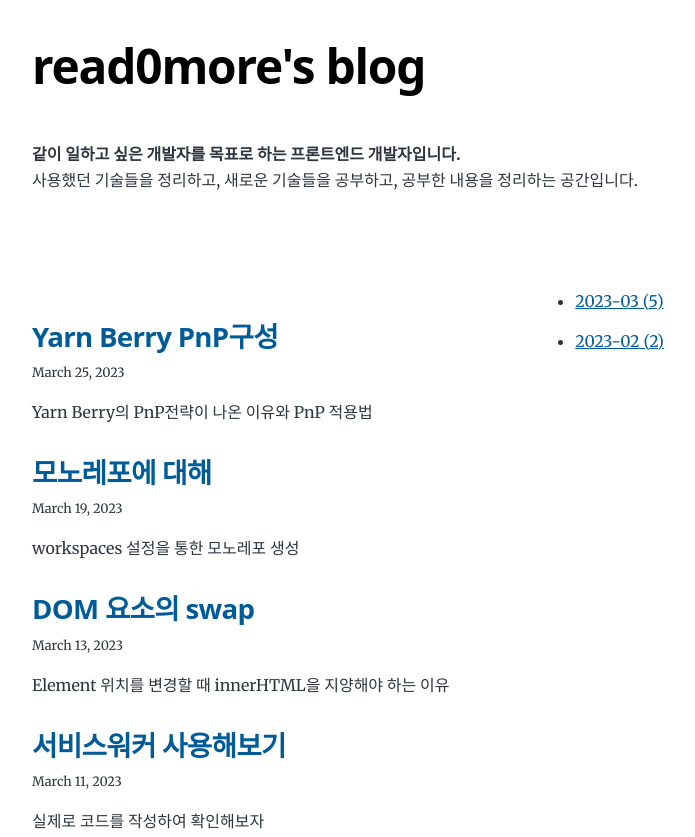
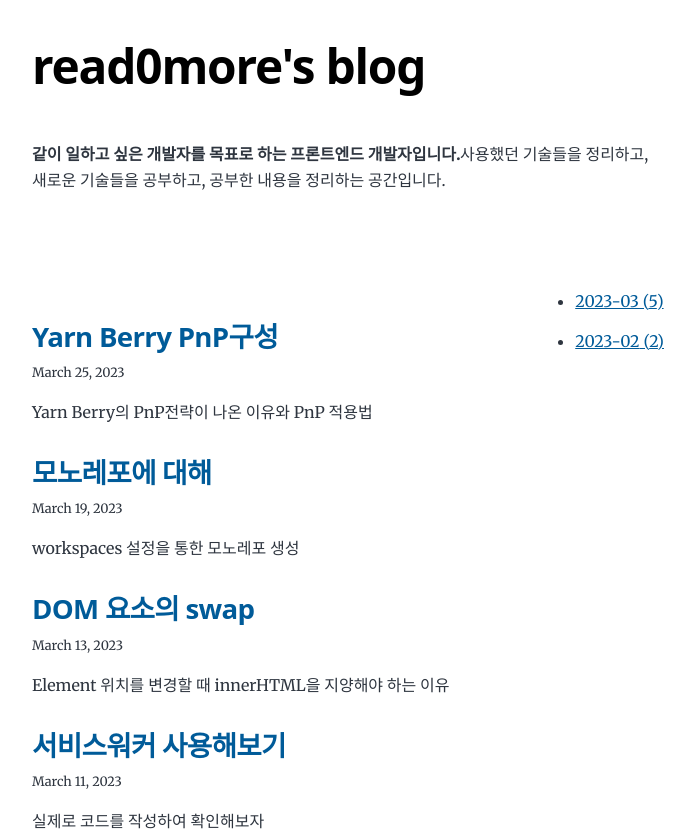
Before and after one commit to read0more/my-blog, a Gatsby site: page / in a window 1280 px wide. Shown: the top 837 px of the page, without its empty margins (292-987 px from the left). Built offline with nearby package versions, Linux system fonts and the light colour scheme; Gatsby itself is replaced by a stand-in of ours.

Commit message:
warning 몇 개 수정

```diff
--- a/src/components/bio.js
+++ b/src/components/bio.js
@@ -7,7 +7,7 @@
 
 import * as React from "react"
 import { useStaticQuery, graphql } from "gatsby"
-import { StaticImage } from "gatsby-plugin-image"
+// import { StaticImage } from "gatsby-plugin-image"
 
 const Bio = () => {
   const data = useStaticQuery(graphql`
@@ -29,7 +29,7 @@ const Bio = () => {
 
   // Set these values by editing "siteMetadata" in gatsby-config.js
   const author = data.site.siteMetadata?.author
-  const social = data.site.siteMetadata?.social
+  // const social = data.site.siteMetadata?.social
 
   return (
     <div className="bio">
@@ -46,7 +46,7 @@ const Bio = () => {
       {author?.name && (
         <p>
           <strong>{author?.summary || null}</strong>
-          <p>{data.site.siteMetadata.description}</p>
+          <span>{data.site.siteMetadata.description}</span>
           {/* <a href={`https://twitter.com/${social?.twitter || ``}`}>
             You should follow them on Twitter
           </a> */}
--- a/src/pages/index.js
+++ b/src/pages/index.js
@@ -1,4 +1,4 @@
-import * as React from "react"
+import React, { useState, useEffect } from "react"
 import { Link, graphql } from "gatsby"
 
 import Bio from "../components/bio"
@@ -7,10 +7,10 @@ import Seo from "../components/seo"
 
 const BlogIndex = ({ data, location }) => {
   const siteTitle = data.site.siteMetadata?.title || `Title`
-  const [posts, setPosts] = React.useState(data.allMarkdownRemark.nodes)
+  const [posts, setPosts] = useState(data.allMarkdownRemark.nodes)
   const searchParams = new URLSearchParams(location.search)
 
-  React.useEffect(() => {
+  useEffect(() => {
     if (searchParams.has("date")) {
       const date = searchParams.get("date")
       const filteredPosts = data.allMarkdownRemark.nodes.filter(post => {
@@ -22,7 +22,7 @@ const BlogIndex = ({ data, location }) => {
       })
       setPosts(filteredPosts)
     }
-  }, [searchParams])
+  }, [searchParams, data.allMarkdownRemark.nodes])
 
   const postCountByDate = data.allMarkdownRemark.nodes.reduce((acc, post) => {
     const date = new Date(post.frontmatter.date)
@@ -45,11 +45,7 @@ const BlogIndex = ({ data, location }) => {
   }
 
   return (
-    <Layout
-      location={location}
-      title={siteTitle}
-      postCountByDate={postCountByDate}
-    >
+    <Layout location={location} title={siteTitle}>
       <Bio />
       <div style={{ display: "flex", justifyContent: "space-between" }}>
         <ol style={{ listStyle: `none` }}>
```
